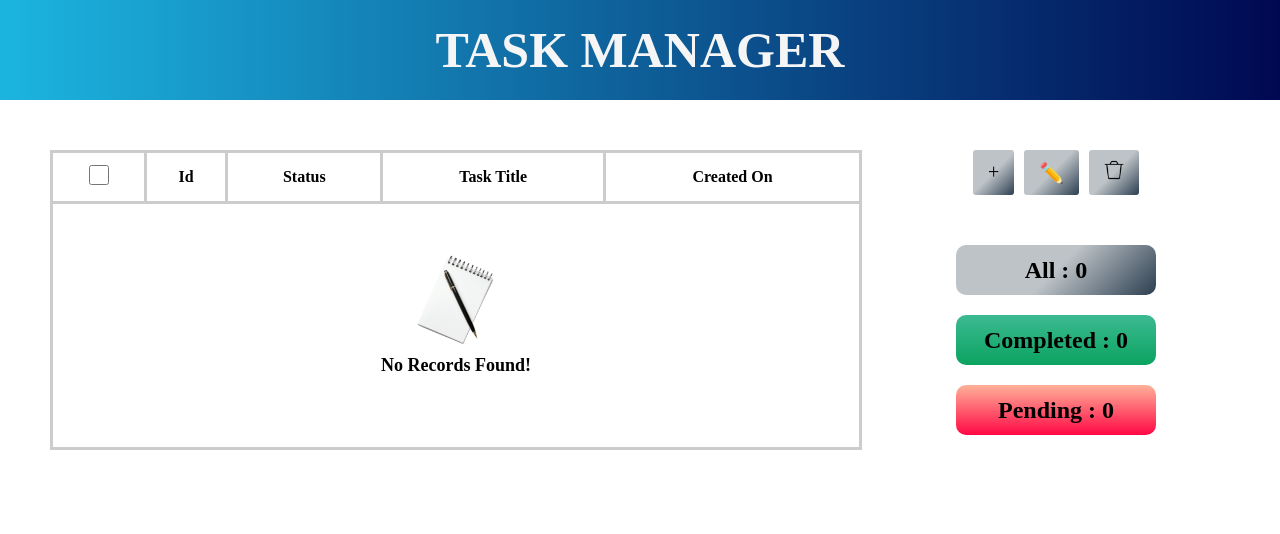
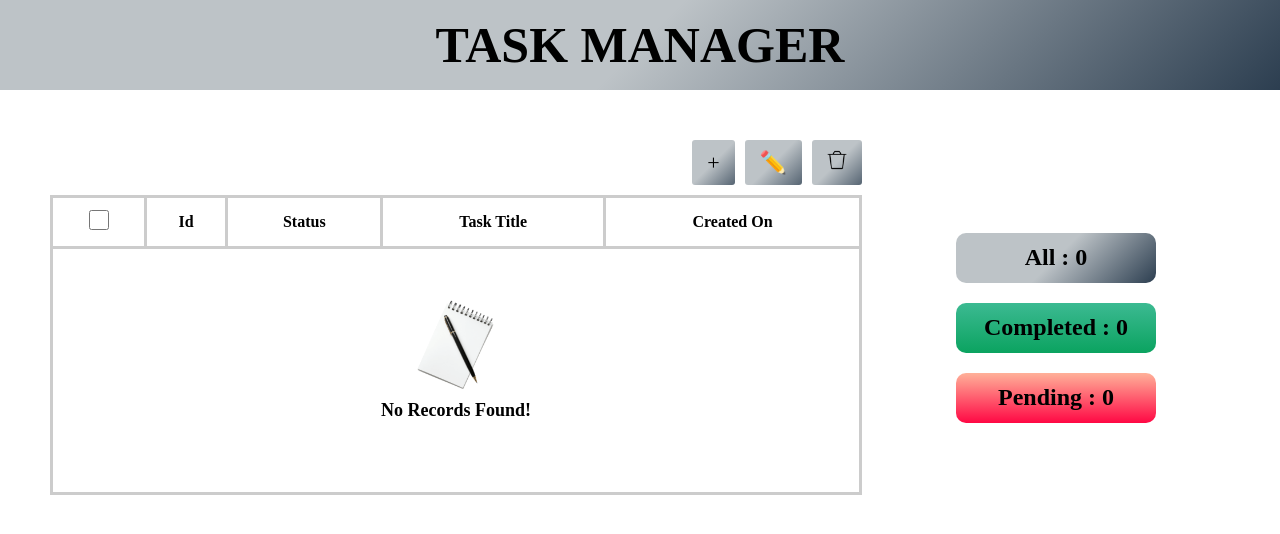
Before and after one commit to dharmraj25/task-management-app, a React (Create React App) app: page / in a window 1280 px wide. Shown: the top 534 px of the page. Built offline with nearby package versions, Linux system fonts and the light colour scheme.

Commit message:
Phase 2 Changes

```diff
--- a/src/App.js
+++ b/src/App.js
@@ -71,10 +71,11 @@ function App() {
     localStorage.setItem('counter', JSON.stringify(counter));
   }, [counter]);
 
-  function handleUpdateTask(id, updatedTitle, updatedDesc){
+  function handleUpdateTask(id, updatedTitle, updatedDesc, isCompleted){
     setTaskslist(prev =>
       prev.map(task =>
-        task.id === id ? {...task, title : updatedTitle, description : updatedDesc} : task
+        task.id === id ? {...task, title : updatedTitle, description : updatedDesc,
+           status : isCompleted} : task
       )
     )
 
@@ -90,6 +91,12 @@ function App() {
       <>
       <div className="page-layout">
         <div className="left-section">
+        <TaskInput  taskslist={taskslist}
+        onDeleteTasks={handleDeleteTasks}
+        filter={filter}
+        setFilter={setFilter}
+        showOnlyButtons
+        />
       <TaskList taskslist={filteredTask} onSelectOne={handleSelectOne}
        onSelectAll={handleSelectAll} />
        </div>
@@ -98,6 +105,7 @@ function App() {
         onDeleteTasks={handleDeleteTasks}
         filter={filter}
         setFilter={setFilter}
+        showOnlyCards
         />
       </div>
        </div>
--- a/src/App/TaskInput.jsx
+++ b/src/App/TaskInput.jsx
@@ -1,7 +1,7 @@
 import { useNavigate } from "react-router-dom";
 import Trash from "../App/Trash.png";
 
-export default function TaskInput({ taskslist, onDeleteTasks, filter, setFilter }) {
+export default function TaskInput({ taskslist, onDeleteTasks, setFilter, showOnlyButtons, showOnlyCards }) {
     const selectedTask = taskslist.filter(task => task.selected)
     const canEdit = selectedTask.length === 1;
 
@@ -10,7 +10,8 @@ export default function TaskInput({ taskslist, onDeleteTasks, filter, setFilter
 
     return (
         <>
-        <div className="inputbtn-container">
+        {showOnlyButtons &&
+        <div className="inputbtn-container top-buttons">
         <button onClick={() => navigate('/task/new')} className='inputbtn' title="Add Task" >+</button>
         <button className='inputbtn' title={canEdit ? 'Edit Task' : 'Select One Task To Edit'}
         disabled={!canEdit} onClick={() => navigate(`/task/Update/${selectedTask[0].id}`)}
@@ -19,6 +20,8 @@ export default function TaskInput({ taskslist, onDeleteTasks, filter, setFilter
         disabled={!taskslist.some(task => task.selected)} className='inputbtn'>
         <img src={Trash} alt="Delete Button" className="trash" /></button>
         </div>
+        }
+        {showOnlyCards &&
         <div className="card-container">
         <div className="all-card">
         <h2 onClick={() => setFilter('All')}>All : {taskslist.length}</h2>
@@ -30,6 +33,7 @@ export default function TaskInput({ taskslist, onDeleteTasks, filter, setFilter
         <h2 onClick={() => setFilter('Pending')}>Pending : {taskslist.filter(task => !task.status).length}</h2>
         </div>
         </div>
+}
         </>
 
     );
--- a/src/App/UpdateTask.jsx
+++ b/src/App/UpdateTask.jsx
@@ -4,6 +4,7 @@ import Button from "./Button";
 
 
 export default function UpdateTask({onUpdate, taskslist, onToggle}) {
+    const [isCompleted, setIsCompleted] = useState(false);
     const {id} = useParams();
     const navigate = useNavigate();
     const task = taskslist.find(task => task.id === Number(id));
@@ -15,6 +16,7 @@ export default function UpdateTask({onUpdate, taskslist, onToggle}) {
         if (task){
             setTaskName(task.title);
             setDescription(task.description)
+            setIsCompleted(task.status)
         }
     }, [task])
 
@@ -39,11 +41,11 @@ export default function UpdateTask({onUpdate, taskslist, onToggle}) {
         </div>
         <div className="update-text">
         <p>Mark Task as Completed : </p>
-        <input type="checkbox" className="update-checkbox" checked={task.status}
-        onChange={() => onToggle(task.id)} /></div>
+        <input type="checkbox" className="update-checkbox" checked={isCompleted}
+        onChange={(event) => setIsCompleted(event.target.checked)} /></div>
         <div className="crttaskbtn-container">
         <Button className='crttaskbtn' onClick={() => navigate('/')}>Back</Button>
-        <Button className='crttaskbtn' onClick={() => {onUpdate(Number(id), taskName, description)
+        <Button className='crttaskbtn' onClick={() => {onUpdate(Number(id), taskName, description, isCompleted)
         navigate('/')
         }}>Update</Button>
         </div>
--- a/src/index.css
+++ b/src/index.css
@@ -7,11 +7,12 @@
   display: flex;
   justify-content: center;
   align-items: center;
-  background: linear-gradient(90deg, #1CB5E0 0%, #000851 100%);
-  height: 100px;
+  background : linear-gradient(135deg, #bdc3c7 50%, #2c3e50 100%);
+  height: 90px;
   font-family: 'Copperplate Gothic Light';
   font-size: 25px;
-  color: whitesmoke;
+  color: black;
+  font-weight: bold;
 }
 
 .button {
@@ -244,6 +245,11 @@ font-weight: bold;
   cursor: pointer;
 }
 
+.all-card:hover, .complete-card:hover, .pending-card:hover{
+  background-image: linear-gradient(135deg, #fdfcfb 0%, #e2d1c3 100%);
+}
+
+
 .inputbtn-container{
   display: flex;
   justify-content: center;
@@ -251,13 +257,13 @@ font-weight: bold;
 }
 
 .inputbtn{
-  background : linear-gradient(135deg, #bdc3c7 50%, #2c3e50 100%);
+  background : linear-gradient(135deg, #bdc3c7 50%, #2c3e50 120%);
   color : black;
   border-radius: 3px;
   border: none;
   padding: 8px 15px;
   font-family: 'Copperplate Gothic Light';
-  font-size: 20px;
+  font-size: 22px;
   cursor: pointer;
   height: 45px;
 }
@@ -323,7 +329,13 @@ font-weight: bold;
   display: flex;
   flex-direction: column;
   align-items: center;
+  justify-content: center;
   gap: 30px;
+}
+
+.top-buttons{
+  justify-content: flex-end;
+  margin-bottom: 10px;
 }
 
 @media (max-width: 900px) {
```
